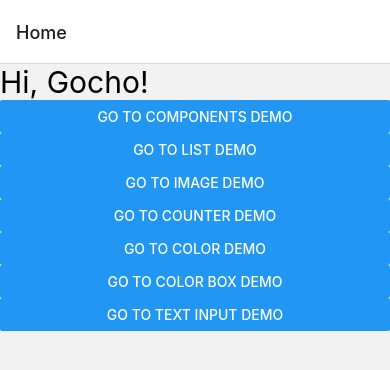
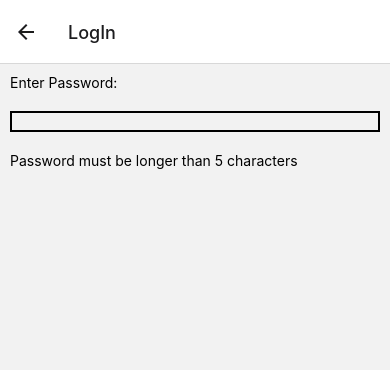
Before and after one commit to veselin0/React-Native-Recap, a React Native app: screen /LogIn in a window 390 px wide. Shown: the top 370 px of the page. Built offline with nearby package versions, Linux system fonts and the light colour scheme.

Commit message:
Password length check

```diff
--- a/App.js
+++ b/App.js
@@ -10,6 +10,7 @@
 import ColorScreen from './src/screens/ColorScreen';
 import ColorBox from './src/screens/ColorBox';
 import TextScreen from './src/screens/TextScreen';
+import LogInScreen from './src/screens/LogInScreen';
 
 const Stack = createNativeStackNavigator();
 
@@ -25,6 +26,7 @@
         <Stack.Screen name="Colors" component={ColorScreen} />
         <Stack.Screen name="SetColor" component={ColorBox} />
         <Stack.Screen name="Text" component={TextScreen} />
+        <Stack.Screen name="LogIn" component={LogInScreen} />
       </Stack.Navigator>
     </NavigationContainer>
   );
--- a/src/screens/HomeScreen.js
+++ b/src/screens/HomeScreen.js
@@ -33,6 +33,10 @@
         title="Go to Text Input Demo"
         onPress={() => navigation.navigate('Text')}
       />
+      <Button
+        title="Go to Log In Demo"
+        onPress={() => navigation.navigate('LogIn')}
+      />
     </View>
   );
 };
--- /dev/null
+++ b/src/screens/LogInScreen.js
@@ -0,0 +1,38 @@
+import React, {useState} from 'react';
+import {View, Text, StyleSheet, TextInput} from 'react-native';
+
+const LogInScreen = () => {
+  const [pass, setPass] = useState('');
+
+  return (
+    <View>
+      <Text style={styles.text}>Enter Password:</Text>
+      <TextInput
+        style={styles.input}
+        autoCorrect={false}
+        autoCapitalize="none"
+        value={pass}
+        onChangeText={newPass => setPass(newPass)}
+      />
+
+      {pass.length < 5 ? (
+        <Text style={styles.text}>
+          Password must be longer than 5 characters
+        </Text>)
+       : null}
+    </View>
+  );
+};
+
+const styles = StyleSheet.create({
+  input: {
+    margin: 10,
+    borderColor: 'black',
+    borderWidth: 2,
+  },
+  text: {
+    margin: 10,
+  },
+});
+
+export default LogInScreen;
```
